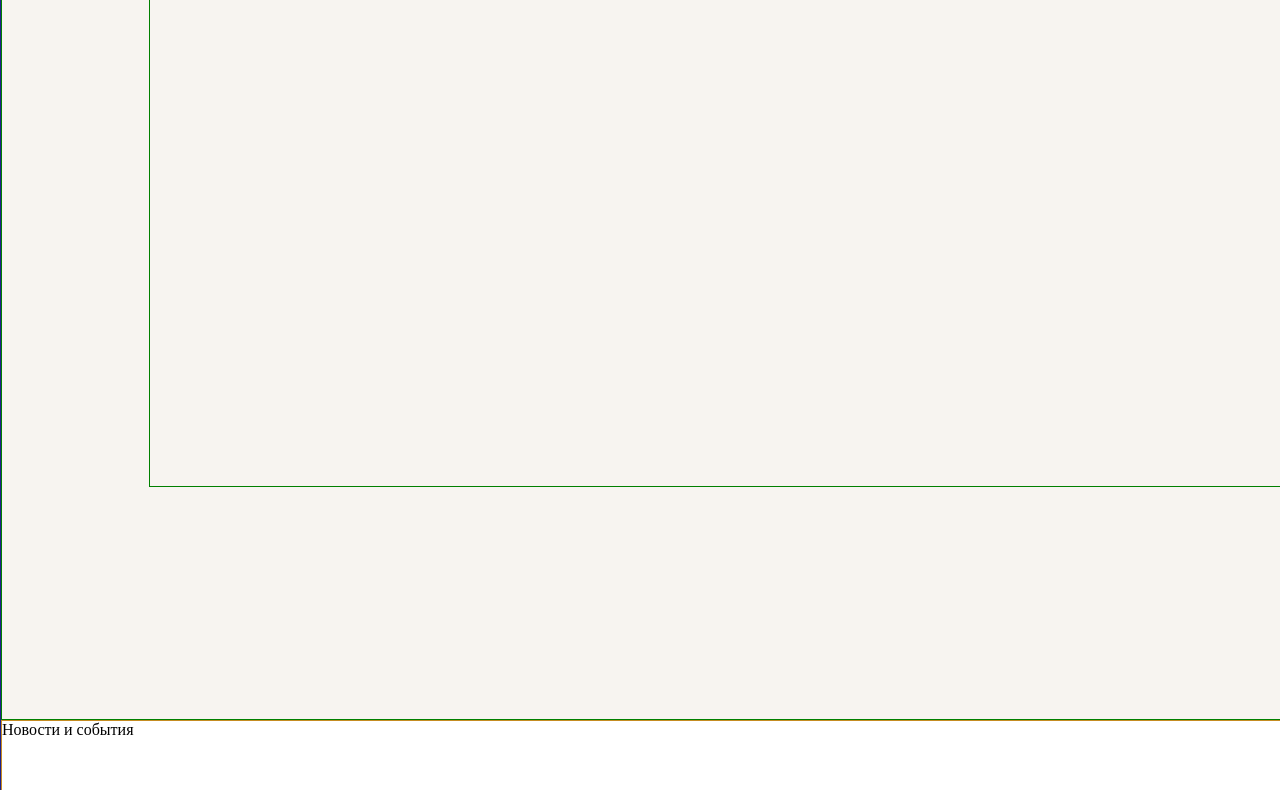
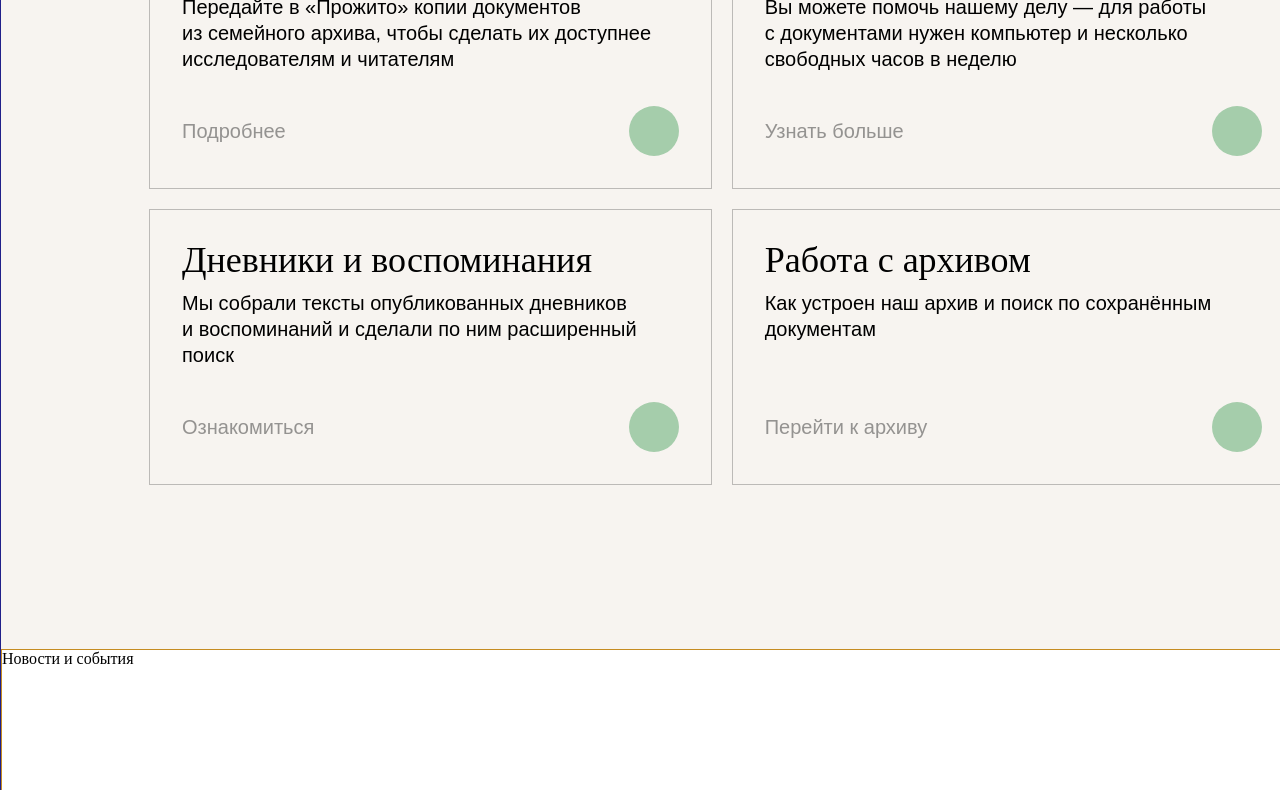
Before and after one commit to JustSimon01/Prozito, a plain HTML site: page index.html in a window 1280 px wide. Shown: the part 653-1443 px from the top of the page. Drawn offline with Linux system fonts and the light colour scheme; files whose address does not match are found by name.

Commit message:
header(без всплывающего меню)+блок на 4 карточки

```diff
--- a/blocks/about-project/about-project.css
+++ b/blocks/about-project/about-project.css
@@ -1,7 +1,7 @@
 .about-project{
+    box-sizing: border-box;
     height: 1250px;
     width: 100%;
-    padding-top: 70px;
-    border: green solid 1px;
+    padding: 70px 0 164px;
     background-color: #F7F4F0;
 }
--- /dev/null
+++ b/blocks/document-card/__header/document-card__header.css
@@ -0,0 +1,8 @@
+.document-card__header{
+margin: 0 auto 0 0;
+font-family: 'WF', serif;
+font-style: normal;
+font-weight: 400;
+font-size: 36px;
+line-height: 100%;
+}
--- /dev/null
+++ b/blocks/document-card/__link-container/document-card__link-container.css
@@ -0,0 +1,7 @@
+.document-card__link-container{
+    width: 100%;
+    height: 50px;
+    display: flex;
+    align-items: center;
+    justify-content: space-between;
+}
--- /dev/null
+++ b/blocks/document-card/__link-description/document-card__link-description.css
@@ -0,0 +1,10 @@
+.document-card__link-description{
+    font-family: 'PT Sans', sans-serif;
+    font-style: normal;
+    font-weight: 400;
+    font-size: 20px;
+    line-height: 26px;
+    color: rgba(50, 50, 50, 0.5);
+    margin: 0;
+
+}
--- /dev/null
+++ b/blocks/document-card/__paragraph/document-card__paragraph.css
@@ -0,0 +1,8 @@
+.document-card__paragraph{
+margin: 12px 0 0;
+font-family: 'PT Sans', sans-serif;
+font-style: normal;
+font-weight: 400;
+font-size: 20px;
+line-height: 26px;
+}
--- /dev/null
+++ b/blocks/document-card/document-card.css
@@ -0,0 +1,8 @@
+.document-card{
+box-sizing: border-box;
+padding: 32px;
+display: flex;
+flex-direction: column;
+justify-content: space-between;
+border: 1px solid rgba(50, 50, 50, 0.3);;
+}
--- a/blocks/documents/documents.css
+++ b/blocks/documents/documents.css
@@ -3,7 +3,6 @@
     display: grid;
     max-width: 1144px;
     gap: 20px 19.66px;
-    grid-template-columns: 1fr 1fr;
+    grid-template-columns: 563px 563px;
     grid-template-rows: 276px 276px;
-border: green solid 1px;
 }
--- a/blocks/header/__line/header__line.css
+++ b/blocks/header/__line/header__line.css
@@ -4,8 +4,8 @@
     margin-right: 20px;
     height: 50px;
     display: flex;
+    align-items: flex-start;
     flex-direction: row;
-    align-items: center;
     justify-content: space-between;
     border-bottom: 1px solid rgba(50, 50, 50, 0.3);
 }
--- a/blocks/header/__navigation/header__navigation.css
+++ b/blocks/header/__navigation/header__navigation.css
@@ -1,14 +1,24 @@
 .header__navigation{
     padding: 0;
-    margin-right: 10px;
+    margin:0 10px 0 0;
     display: flex;
     flex-direction: row;
-    gap: 60px;
+    gap: 40px;
     list-style: none;
-    border: rgb(34, 34, 139) solid 1px;
     font-family: PT Sans, Sans;
     font-style: normal;
     font-weight: 400;
     font-size: 20px;
     line-height: 26px;
 }
+.header__navigation li{
+    padding: 12px 10px;
+    border-bottom: 1px solid transparent;
+    transition: 0.5s ease-in-out;
+}
+
+.header__navigation li:hover{
+  cursor: pointer;
+  border-bottom: 1px solid #323232;
+
+}
--- a/blocks/header/header.css
+++ b/blocks/header/header.css
@@ -1,6 +1,5 @@
 .header{
     width: 100%;
-    height: 50px;
     display: flex;
     background-color: #F7F4F0;
 }
--- a/blocks/logo/_header/logo_header.css
+++ b/blocks/logo/_header/logo_header.css
@@ -1,3 +1,3 @@
 .logo_header{
-
+    margin-top: 10.64px;
 }
--- a/index.html
+++ b/index.html
@@ -11,7 +11,7 @@
 
   <header class="header">
     <div class="header__line">
-     <img class="logo" src="./images/logot/logo.svg">
+     <img class="logo logo_header" src="./images/logot/logo.svg">
      <ul class="header__navigation">
        <li>Архив</li>
        <li>Корпус</li>
@@ -21,7 +21,50 @@
   </header>
   <section class="about-project">
     <p class="about-project__paragraph">Центр «Прожито» собирает, описывает и публикует документы личного происхождения и разрабатывает исследовательские инструменты для работы с ними. Материалы публикуются и описываются силами участников-волонтёров, к сообществу которых может присоединиться каждый.</p>
-  <div class="documents"></div>
+  <div class="documents">
+    <div class="document-card">
+      <div>
+       <h3 class="document-card__header">Передать документы</h3>
+       <p class="document-card__paragraph">Передайте в «Прожито» копии документов из семейного архива, чтобы сделать их доступнее исследователям и читателям</p>
+      </div>
+      <div class="document-card__link-container">
+        <p class="document-card__link-description">Подробнее</p>
+        <button style="width: 50px; height: 50px; border-radius: 50%; border: none; background-color: #A5CDAB"></button>
+      </div>
+    </div>
+    <div class="document-card">
+      <div>
+       <h3 class="document-card__header">Стать волонтёром</h3>
+       <p class="document-card__paragraph">Вы можете помочь нашему делу — для работы с документами нужен компьютер и несколько свободных часов в неделю</p>
+      </div>
+      <div class="document-card__link-container">
+        <p class="document-card__link-description">Узнать больше</p>
+        <button style="width: 50px; height: 50px; border-radius: 50%; border: none; background-color: #A5CDAB"></button>
+      </div>
+    </div>
+    <div class="document-card">
+      <div>
+       <h3 class="document-card__header">Дневники и воспоминания</h3>
+       <p class="document-card__paragraph">Мы собрали тексты опубликованных дневников и воспоминаний и сделали по ним расширенный поиск</p>
+      </div>
+      <div class="document-card__link-container">
+        <p class="document-card__link-description">Ознакомиться</p>
+        <button style="width: 50px; height: 50px; border-radius: 50%; border: none; background-color: #A5CDAB"></button>
+      </div>
+    </div>
+    <div class="document-card">
+      <div>
+       <h3 class="document-card__header">Работа с архивом</h3>
+       <p class="document-card__paragraph">Как устроен наш архив и поиск по сохранённым документам</p>
+      </div>
+      <div class="document-card__link-container">
+        <p class="document-card__link-description">Перейти к архиву</p>
+        <button style="width: 50px; height: 50px; border-radius: 50%; border: none; background-color: #A5CDAB"></button>
+      </div>
+    </div>
+
+
+  </div>
   </section>
     <main>
       <section class="news"> Новости и события</section>
--- a/pages/main-page-style-sheet.css
+++ b/pages/main-page-style-sheet.css
@@ -13,6 +13,11 @@
 @import url(../blocks/about-project/about-project.css);
 @import url(../blocks/about-project/__paragraph/about-project__paragraph.css);
 @import url(../blocks/documents/documents.css);
+@import url(../blocks/document-card/document-card.css);
+@import url(../blocks/document-card/__header/document-card__header.css);
+@import url(../blocks/document-card/__link-container/document-card__link-container.css);
+@import url(../blocks/document-card/__paragraph/document-card__paragraph.css);
+@import url(../blocks/document-card/__link-description/document-card__link-description.css);
 
 @import url(../blocks/news/news.css);
 
```
